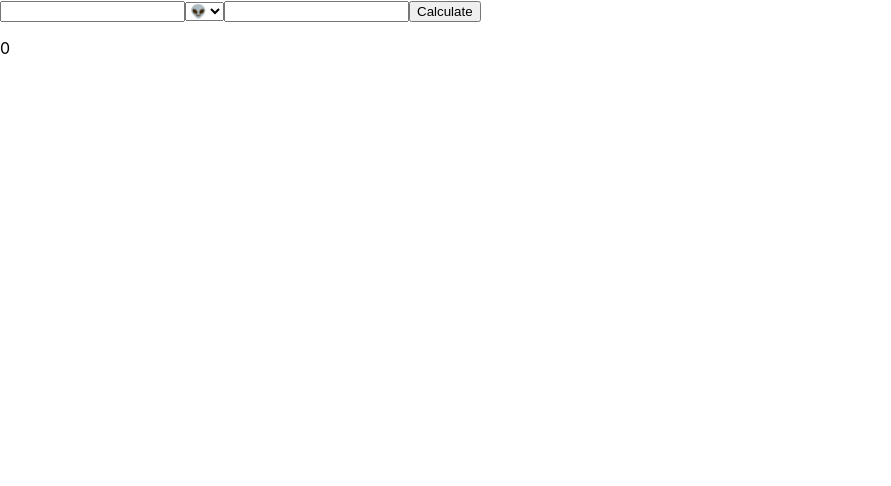
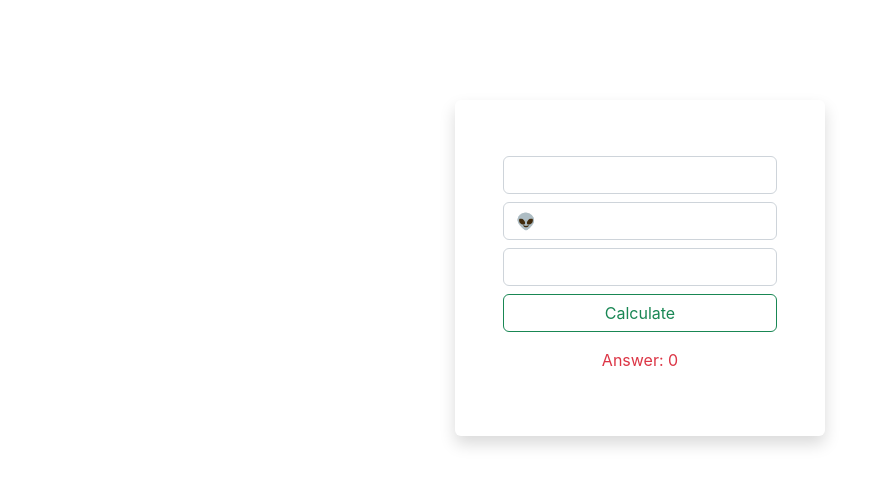
Before and after one commit to Mamunur016/link-staff, a React (Create React App) app: page / in a window 1280 px wide. Shown: the top 486 px of the page, without its empty margins (0-891 px from the left). Built offline with nearby package versions, Linux system fonts and the light colour scheme.

Commit message:
simple bootsrap style

```diff
--- a/public/index.html
+++ b/public/index.html
@@ -1,14 +1,12 @@
 <!DOCTYPE html>
 <html lang="en">
+
 <head>
   <meta charset="utf-8" />
   <link rel="icon" href="%PUBLIC_URL%/favicon.ico" />
   <meta name="viewport" content="width=device-width, initial-scale=1" />
   <meta name="theme-color" content="#000000" />
-    <meta
-      name="description"
-      content="Web site created using create-react-app"
-    />
+  <meta name="description" content="Web site created using create-react-app" />
   <link rel="apple-touch-icon" href="%PUBLIC_URL%/logo192.png" />
   <!--
       manifest.json provides metadata used when your web app is installed on a
@@ -24,8 +22,11 @@
       work correctly both with client-side routing and a non-root public URL.
       Learn how to configure a non-root public URL by running `npm run build`.
     -->
-    <title>React App</title>
+  <link href="https://cdn.jsdelivr.net/npm/bootstrap@5.2.0-beta1/dist/css/bootstrap.min.css" rel="stylesheet"
+    integrity="sha384-0evHe/X+R7YkIZDRvuzKMRqM+OrBnVFBL6DOitfPri4tjfHxaWutUpFmBp4vmVor" crossorigin="anonymous">
+  <title>Link Staff Test</title>
 </head>
+
 <body>
   <noscript>You need to enable JavaScript to run this app.</noscript>
   <div id="root"></div>
@@ -39,5 +40,10 @@
       To begin the development, run `npm start` or `yarn start`.
       To create a production bundle, use `npm run build` or `yarn build`.
     -->
+
+  <script src="https://cdn.jsdelivr.net/npm/bootstrap@5.2.0-beta1/dist/js/bootstrap.bundle.min.js"
+    integrity="sha384-pprn3073KE6tl6bjs2QrFaJGz5/SUsLqktiwsUTF55Jfv3qYSDhgCecCxMW52nD2"
+    crossorigin="anonymous"></script>
 </body>
+
 </html>
--- a/src/Pages/CalculatorForm/CalculatorForm.js
+++ b/src/Pages/CalculatorForm/CalculatorForm.js
@@ -19,31 +19,29 @@ const CalculatorForm = () => {
     const handleCalculate = () => {
         let val;
 
-        switch (operation) {
-            case "+": {
+        if (operation == "+") {
             val = number1 + number2;
-                break;
         }
-            case "-": {
+        else if (operation == "-") {
             val = number1 - number2;
-                break;
         }
-            case "*": {
+        else if (operation == "*") {
             val = number1 * number2;
-                break;
         }
-            case "/": {
+        else if (operation == "/") {
             val = number1 / number2;
-                break;
-            }
         }
         setResult(val);
     }
     return (
-        <div>
-            <input type="number" name="number1" id="number1" onInput={e => setNumber1(Number(e.target.value))} />
 
-            <select value={operation} onChange={e => setOperation(e.target.value)}>
+
+        <div class="d-flex align-items-center pb-5 justify-content-center " style={{ paddingTop: 100 }}>
+            <div class="shadow p-5 rounded">
+
+                <input class="form-control my-2" type="number" name="number1" id="number1" onInput={e => setNumber1(Number(e.target.value))} />
+
+                <select class="form-control my-2" value={operation} onChange={e => setOperation(e.target.value)}>
                     {
                         emojis.map((emoji, index) => <option key={index} value={options[emoji]}>{emoji}</option>)
                     }
@@ -51,17 +49,21 @@ const CalculatorForm = () => {
 
                 </select>
 
-            <input type="number" name="number2" id="number2" onInput={e => setNumber2(Number(e.target.value))}
+                <input class="form-control my-2" type="number" name="number2" id="number2" onInput={e => setNumber2(Number(e.target.value))}
 
                 />
-            <button onClick={handleCalculate}> Calculate</button>
+                <button class="form-control btn btn-outline-success" onClick={handleCalculate}> Calculate</button>
 
-            <p>
+                <p className='text-center my-3 text-danger '>
 
-                {result}
+                    Answer: {result}
                 </p>
 
+
             </div>
+        </div>
+
+
     );
 };
 
```
Lines whose indentation alone changed are shown as unchanged.
